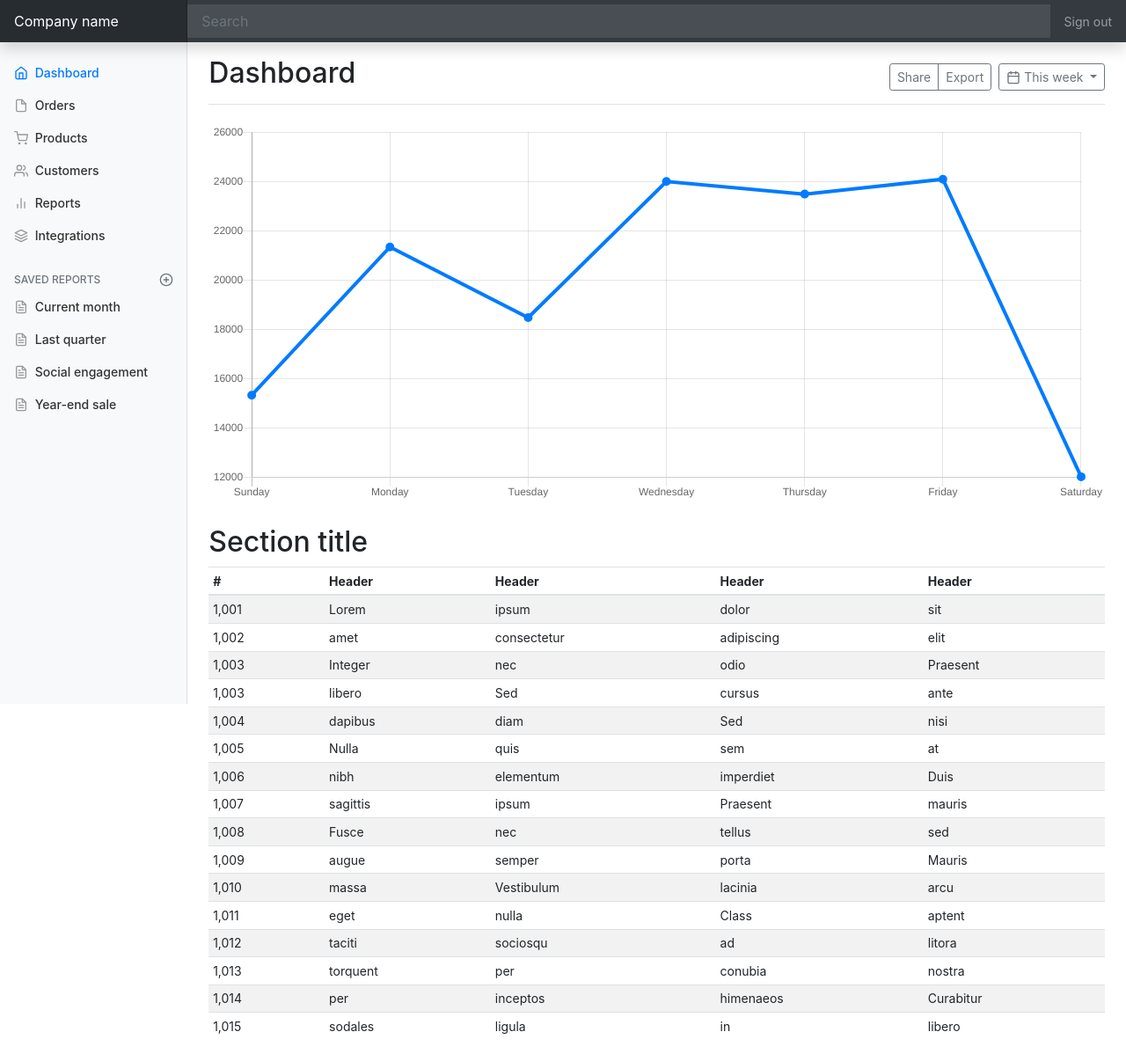
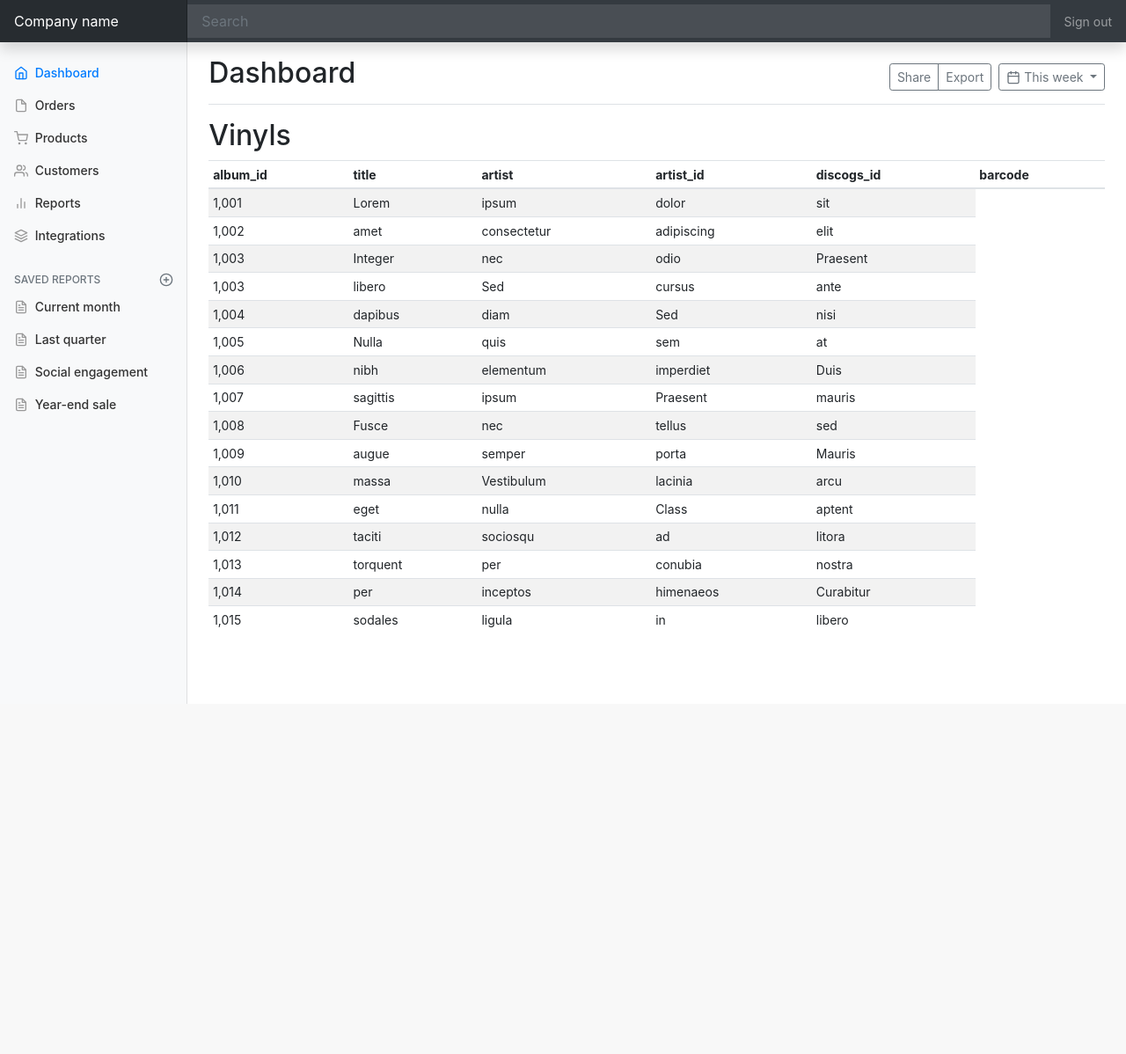
Before and after one commit to bhsuarez/vinyls, a Flask app: template app/templates/dashboard.html in a window 1280 px wide. Shown: the whole page at 88% size. After the commit the page ends 800 px from the top, so only its background shows below. Run offline with Flask 2, Linux system fonts and the light colour scheme; the template is opened without the code that fills it, so the values that code supplies are empty; some libraries are stand-ins or nearby versions.

Commit message:
Update dashboard.html

```diff
--- a/app/templates/dashboard.html
+++ b/app/templates/dashboard.html
@@ -28,6 +28,7 @@
           font-size: 3.5rem;
         }
       }
+
     </style>
     <!-- Custom styles for this template -->
     <link href="../static/styles/dashboard.css" rel="stylesheet">
@@ -35,7 +36,8 @@
 <body>
 <nav class="navbar navbar-dark sticky-top bg-dark flex-md-nowrap p-0 shadow">
     <a class="navbar-brand col-md-3 col-lg-2 mr-0 px-3" href="#">Company name</a>
-  <button class="navbar-toggler position-absolute d-md-none collapsed" type="button" data-toggle="collapse" data-target="#sidebarMenu" aria-controls="sidebarMenu" aria-expanded="false" aria-label="Toggle navigation">
+    <button class="navbar-toggler position-absolute d-md-none collapsed" type="button" data-toggle="collapse"
+            data-target="#sidebarMenu" aria-controls="sidebarMenu" aria-expanded="false" aria-label="Toggle navigation">
         <span class="navbar-toggler-icon"></span>
     </button>
     <input class="form-control form-control-dark w-100" type="text" placeholder="Search" aria-label="Search">
@@ -139,18 +141,20 @@
                 </div>
             </div>
 
-      <canvas class="my-4 w-100" id="myChart" width="900" height="380"></canvas>
+            <!--      This is a really cool graph, should look into using it at some point-->
+            <!--      <canvas class="my-4 w-100" id="myChart" width="900" height="380"></canvas>-->
 
-      <h2>Section title</h2>
+            <h2>Vinyls</h2>
             <div class="table-responsive">
                 <table class="table table-striped table-sm">
                     <thead>
                     <tr>
-              <th>#</th>
-              <th>Header</th>
-              <th>Header</th>
-              <th>Header</th>
-              <th>Header</th>
+                        <th scope="col">album_id</th>
+                        <th scope="col">title</th>
+                        <th scope="col">artist</th>
+                        <th scope="col">artist_id</th>
+                        <th scope="col">discogs_id</th>
+                        <th scope="col">barcode</th>
                     </tr>
                     </thead>
                     <tbody>
@@ -272,9 +276,13 @@
         </main>
     </div>
 </div>
-<script src="https://code.jquery.com/jquery-3.5.1.slim.min.js" integrity="sha384-DfXdz2htPH0lsSSs5nCTpuj/zy4C+OGpamoFVy38MVBnE+IbbVYUew+OrCXaRkfj" crossorigin="anonymous"></script>
-      <script>window.jQuery || document.write('<script src="../assets/js/vendor/jquery.slim.min.js"><\/script>')</script><script src="../static/bootstrap.bundle.min.js"></script>
+<script src="https://code.jquery.com/jquery-3.5.1.slim.min.js"
+        integrity="sha384-DfXdz2htPH0lsSSs5nCTpuj/zy4C+OGpamoFVy38MVBnE+IbbVYUew+OrCXaRkfj"
+        crossorigin="anonymous"></script>
+<script>window.jQuery || document.write('<script src="../assets/js/vendor/jquery.slim.min.js"><\/script>')</script>
+<script src="../static/bootstrap.bundle.min.js"></script>
 <script src="https://cdnjs.cloudflare.com/ajax/libs/feather-icons/4.9.0/feather.min.js"></script>
 <script src="https://cdnjs.cloudflare.com/ajax/libs/Chart.js/2.7.3/Chart.min.js"></script>
-        <script src="../static/dashboard.js"></script></body>
+<script src="../static/dashboard.js"></script>
+</body>
 </html>
```
Lines whose indentation alone changed are shown as unchanged.
